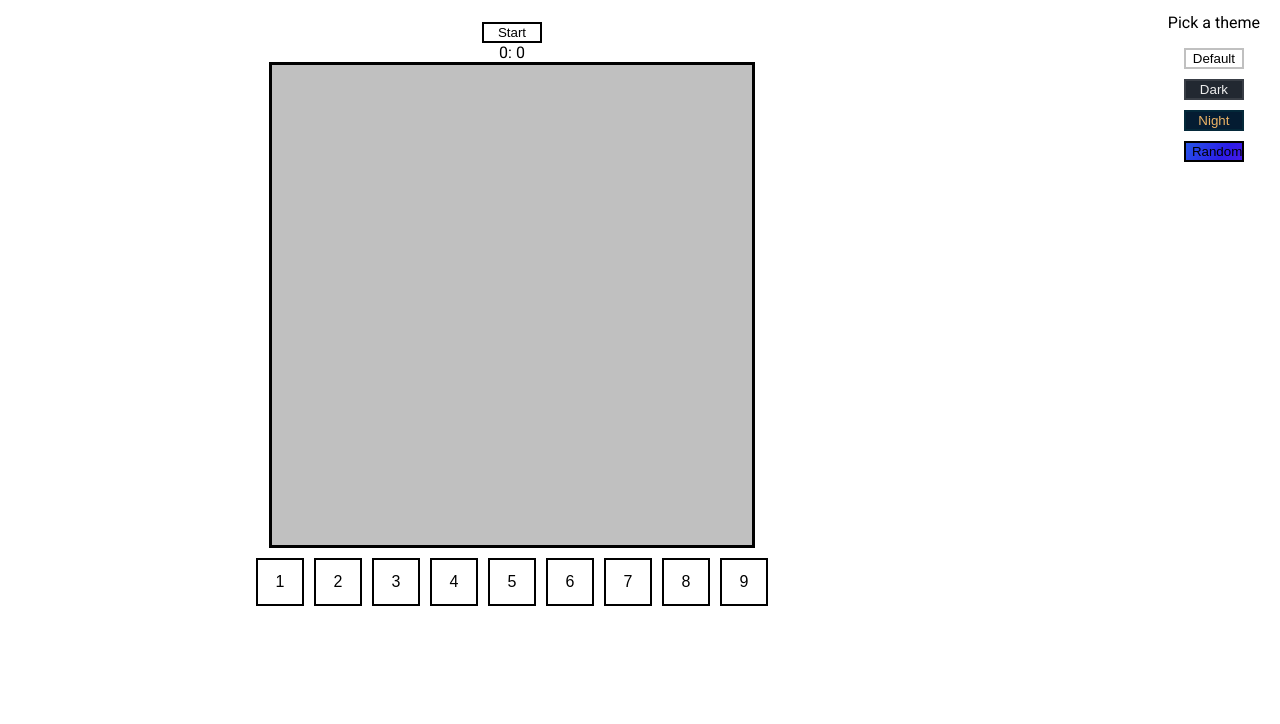
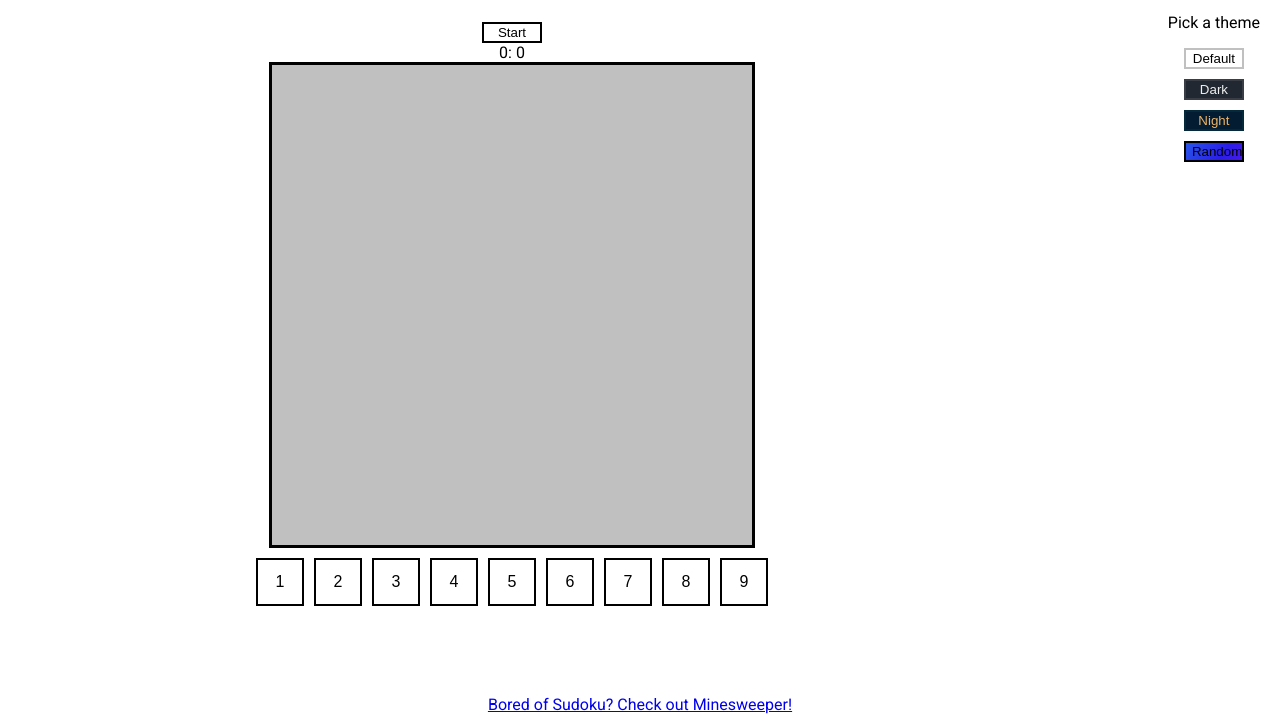
Before and after one commit to tomjmgray/sudoku, a plain HTML site: page index.html in a window 1280 px wide. Shown: the part 76-800 px from the top of the page. Drawn offline with nearby package versions, Linux system fonts and the light colour scheme.

Commit message:
adds href for minesweeper

```diff
--- a/index.html
+++ b/index.html
@@ -82,7 +82,7 @@
 
 
 
-
+    <footer><a href="https://tomjmgray.github.io/Minesweeper/" target"_blank">Bored of Sudoku? Check out Minesweeper!</a></footer>
 </body>
 <script defer src="./sudokuTester.js"></script>
 </html>
--- a/styles.css
+++ b/styles.css
@@ -220,6 +220,14 @@ h1 {
     font-size: 16px;
 }
 
+footer {
+    position: absolute;
+    width: 100%;
+    display: inline-flex;
+    justify-content: center;
+    bottom: 10px;
+}
+
 #Random {
 
   background: linear-gradient(124deg, #ff2400, #e81d1d, #e8b71d, #e3e81d, #1de840, #1ddde8, #2b1de8, #dd00f3, #dd00f3);
```
